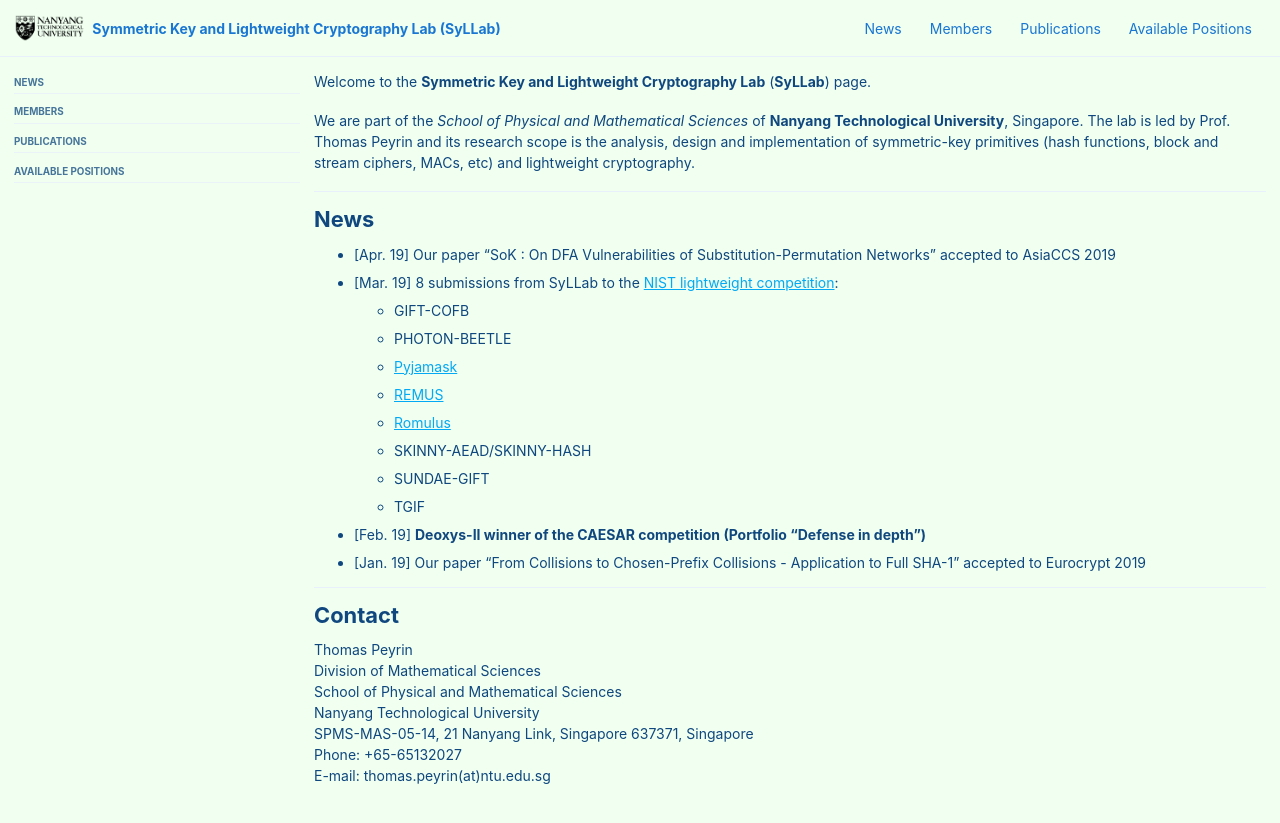
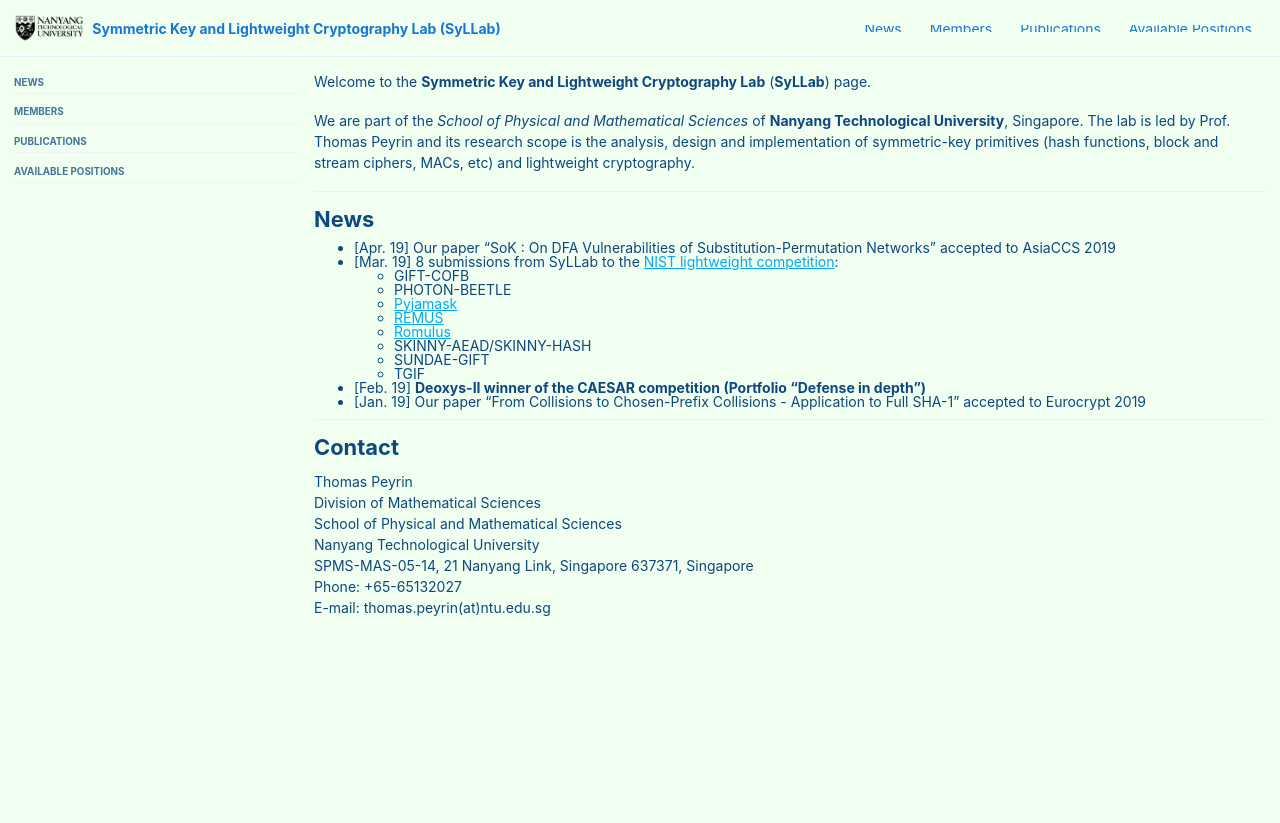
Before and after one commit to thomaspeyrin/web, a Jekyll site: the page built from index.md, in a window 1280 px wide and 900 px high. Shown: the top 823 px of the window. Built offline with Jekyll 4.4.1, drawn with Linux system fonts in a browser that asks for light colours; cached includes are drawn as plain includes; nearby versions of some CDN libraries.

Commit message:
Update main.scss

```diff
--- a/assets/css/main.scss
+++ b/assets/css/main.scss
@@ -23,4 +23,5 @@ html {
 
 ul {
   margin: 0;
+  line-height: 0.5;
 }
```
